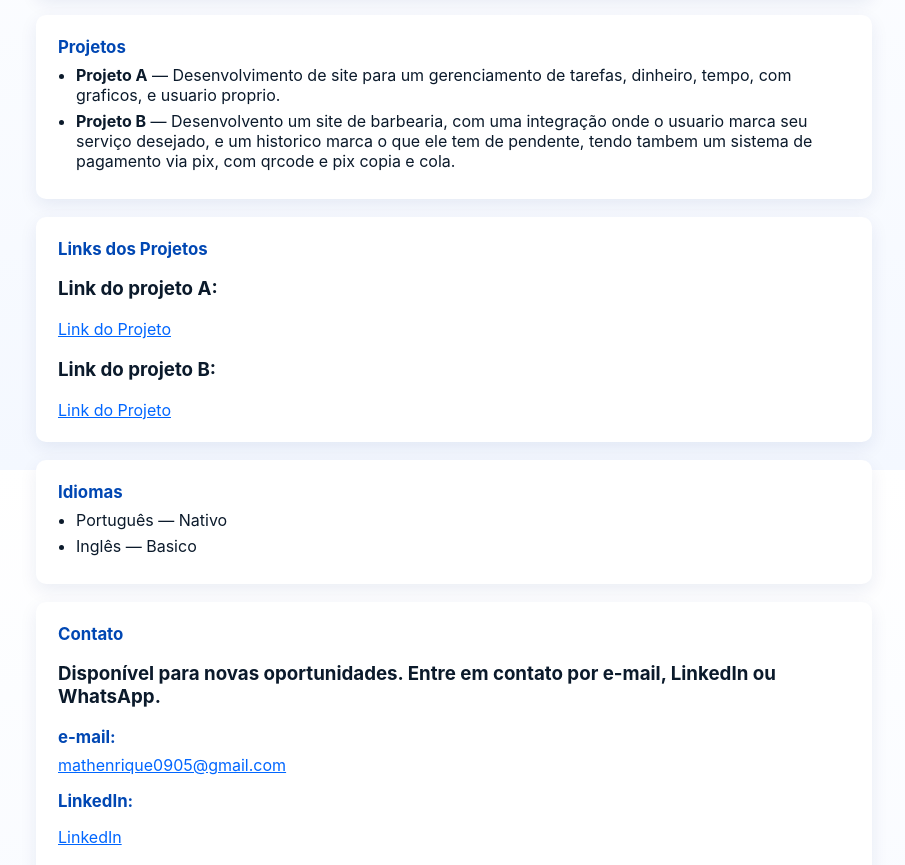
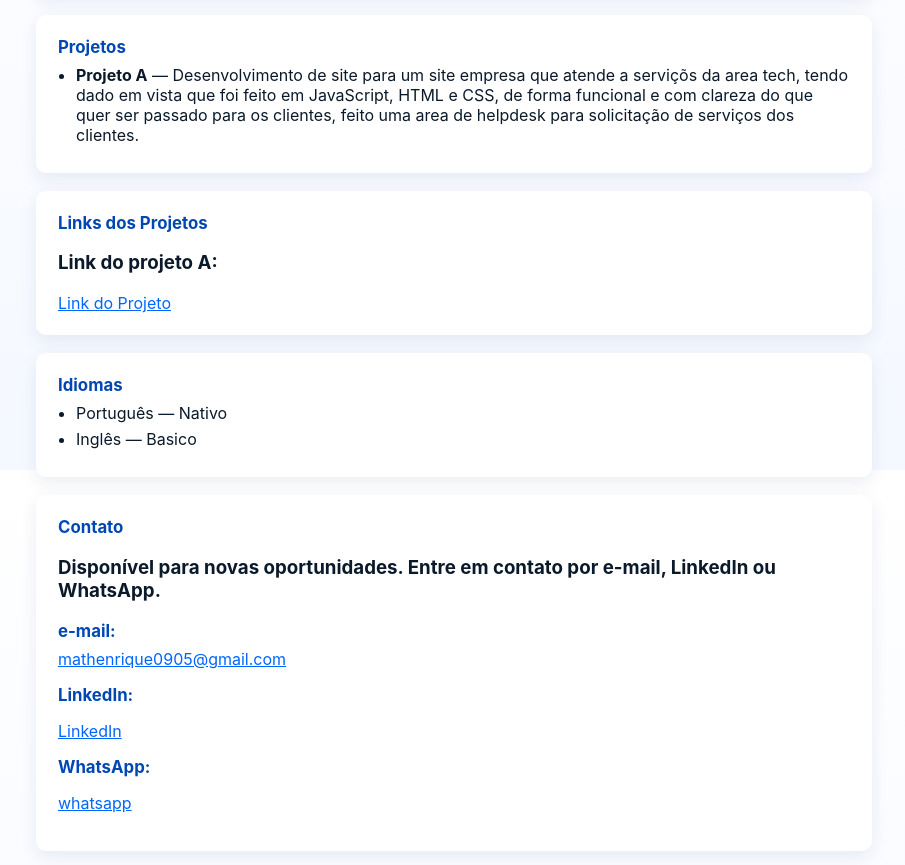
Before and after one commit to matheustech-1/PortifolioON, a plain HTML site: page index.html in a window 1280 px wide. Shown: the part 1130-1995 px from the top of the page, without its empty margins (186-1091 px from the left). Drawn offline with Linux system fonts and the light colour scheme.

Commit message:
Fix HTML structure and update content

```diff
--- a/index.html
+++ b/index.html
@@ -65,18 +65,14 @@
         <section id="projects" class="card">
             <h2>Projetos</h2>
             <ul>
-                <li><strong>Projeto A</strong> — Desenvolvimento de site para um gerenciamento de tarefas, dinheiro, tempo, com graficos, e usuario proprio.</li>
-                <li><strong>Projeto B</strong> — Desenvolvento um site de barbearia, com uma integração onde o usuario marca seu serviço desejado, e um historico marca o que ele tem de pendente, tendo tambem um sistema de pagamento via pix, com qrcode e pix copia e cola.</li>
+                <li><strong>Projeto A</strong> — Desenvolvimento de site para um site empresa que atende a serviçõs da area tech, tendo dado em vista que foi feito em JavaScript, HTML e CSS, de forma funcional e com clareza do que quer ser passado para os clientes, feito uma area de helpdesk para solicitação de serviços dos clientes.</li>
             </ul>
         </section>
 
         <section id="link-projetos" class="card">
             <h2>Links dos Projetos</h2>
             <h3>Link do projeto A:</h3>
-            <a href="https://matheustech-1.github.io/TimeManager/home.html">Link do Projeto</a>
-
-            <h3>Link do projeto B:</h3>
-            <a href="https://matheustech-1.github.io/Blackbarbershop/">Link do Projeto</a>
+            <a href=https://ms-tech-omega.vercel.app/#home>Link do Projeto</a>
         </section>
 
         <section id="languages" class="card">
```
